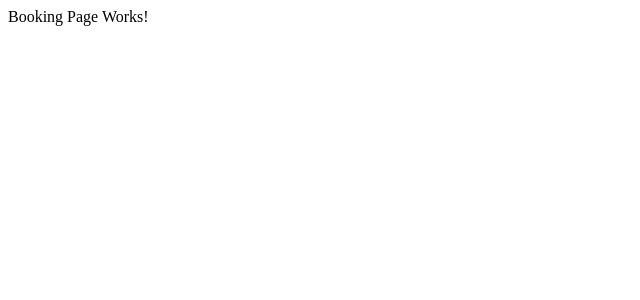
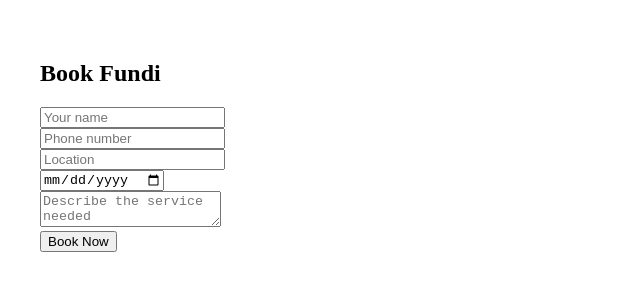
Before and after one commit to gritcoin-landing/konectfundi-frontend4, a Next.js app: page /book-service/1 in a window 1280 px wide. Shown: the top 300 px of the page, without its empty margins (0-640 px from the left). Built offline with nearby package versions, Linux system fonts and the light colour scheme.

Commit message:
Update [id].js

```diff
--- a/pages/book-service/[id].js
+++ b/pages/book-service/[id].js
@@ -1,3 +1,56 @@
-export default function BookPage() {
-  return <div>Booking Page Works!</div>;
+import { useRouter } from 'next/router';
+import { useState } from 'react';
+
+export default function BookService() {
+  const router = useRouter();
+  const { id } = router.query;
+
+  const [formData, setFormData] = useState({
+    name: '',
+    phone: '',
+    location: '',
+    date: '',
+    description: ''
+  });
+  const [message, setMessage] = useState('');
+
+  const handleChange = (e) => {
+    setFormData({ ...formData, [e.target.name]: e.target.value });
+  };
+
+  const handleBooking = async (e) => {
+    e.preventDefault();
+    const res = await fetch(`${process.env.NEXT_PUBLIC_API_BASE_URL}/api/bookings`, {
+      method: 'POST',
+      headers: {
+        'Content-Type': 'application/json',
+      },
+      body: JSON.stringify({
+        ...formData,
+        fundiId: id
+      })
+    });
+
+    const data = await res.json();
+    if (res.ok) {
+      setMessage('Booking successful! Please confirm payment.');
+    } else {
+      setMessage(data.message || 'Booking failed.');
+    }
+  };
+
+  return (
+    <div style={{ padding: '2rem' }}>
+      <h2>Book Fundi</h2>
+      <form onSubmit={handleBooking}>
+        <input name="name" placeholder="Your name" onChange={handleChange} /><br />
+        <input name="phone" placeholder="Phone number" onChange={handleChange} /><br />
+        <input name="location" placeholder="Location" onChange={handleChange} /><br />
+        <input name="date" type="date" onChange={handleChange} /><br />
+        <textarea name="description" placeholder="Describe the service needed" onChange={handleChange} /><br />
+        <button type="submit">Book Now</button>
+      </form>
+      {message && <p>{message}</p>}
+    </div>
+  );
 }
```
